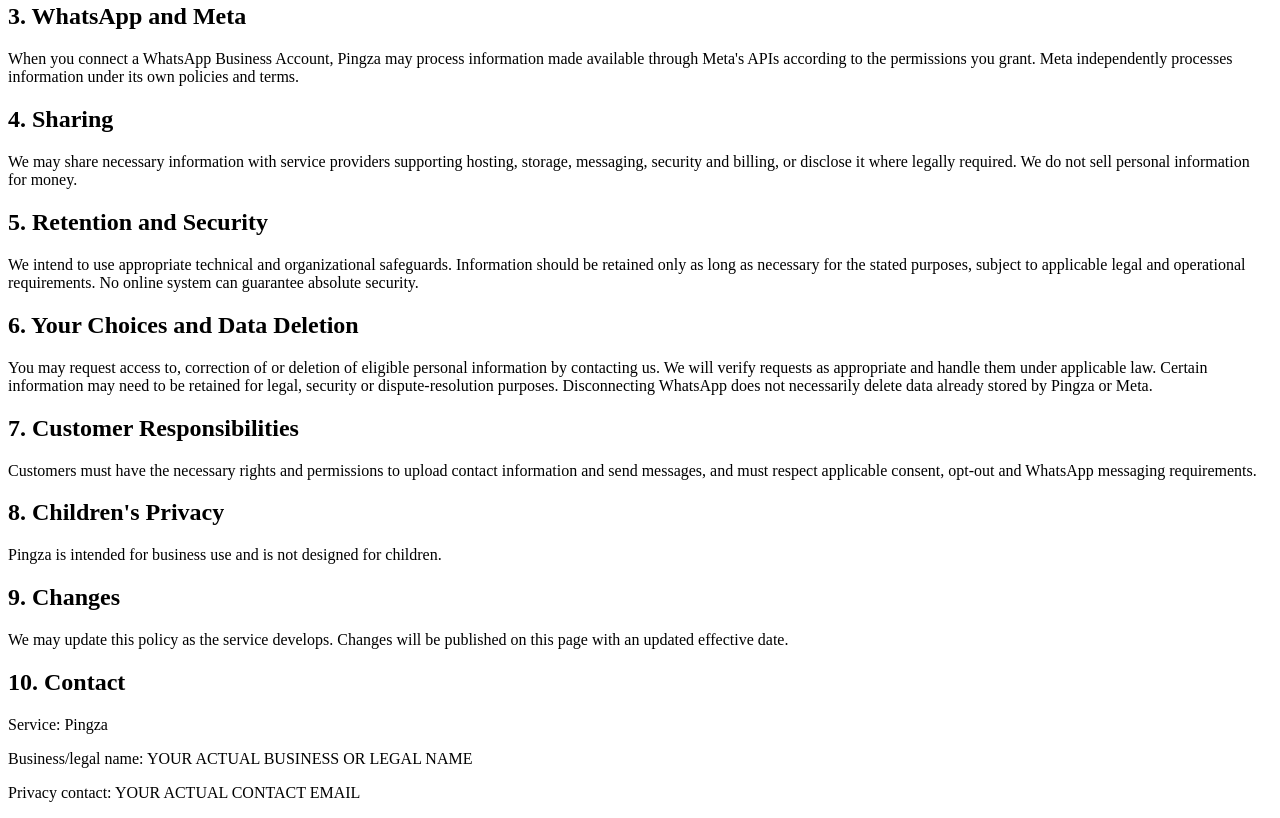
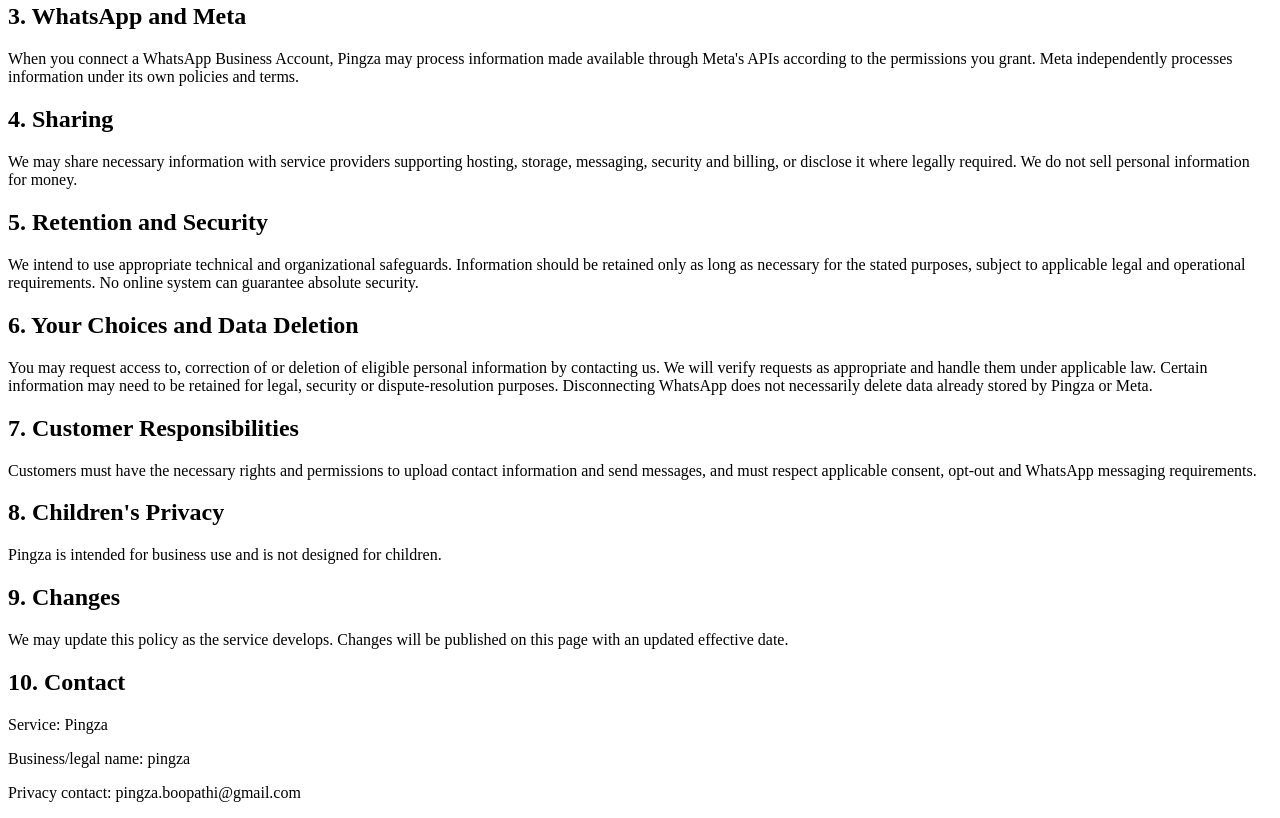
Before and after one commit to Boopathi-02/pingza-legal, a plain HTML site: page privacy-policy.html in a window 1280 px wide. Shown: the part 354-1172 px from the top of the page. Drawn offline with Linux system fonts and the light colour scheme.

Commit message:
Update business name and privacy contact in policy

```diff
--- a/privacy-policy.html
+++ b/privacy-policy.html
@@ -43,8 +43,8 @@
 
     <h2>10. Contact</h2>
     <p>Service: Pingza</p>
-    <p>Business/legal name: YOUR ACTUAL BUSINESS OR LEGAL NAME</p>
-    <p>Privacy contact: YOUR ACTUAL CONTACT EMAIL</p>
+    <p>Business/legal name: pingza</p>
+    <p>Privacy contact: pingza.boopathi@gmail.com</p>
   </main>
 </body>
 </html>
```
